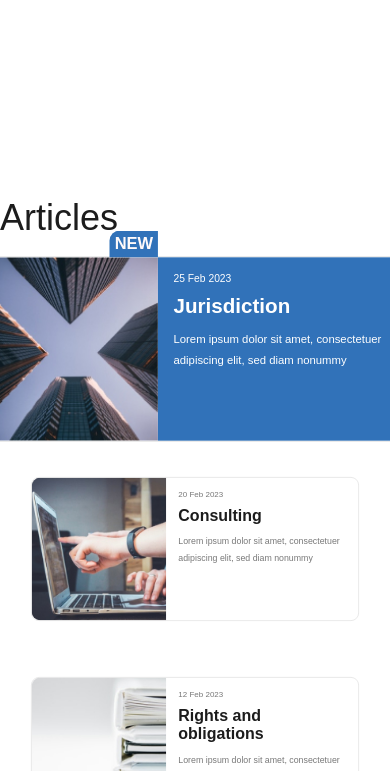
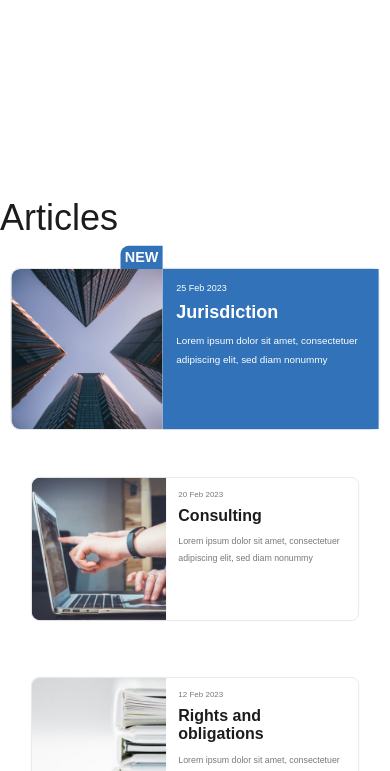
Before and after one commit to alexkuznecov16/lionic, a plain HTML site: page index.html in a window 390 px wide. In both pictures the pointer is over the element 195 px from the left and 2560 px from the top of the page. Shown: the part 2211-2982 px from the top of the page. Drawn offline with nearby package versions, Linux system fonts and the light colour scheme; a web font is replaced by a local one.

Commit message:
important

```diff
--- a/style.css
+++ b/style.css
@@ -745,7 +745,7 @@ display: flex;
         transform: scale(.8) !important;
     }
     .article-item:hover{
-        transform: scale(.9);
+        transform: scale(.9) !important;
     }
     .article-info{
         padding: 15px;
```
